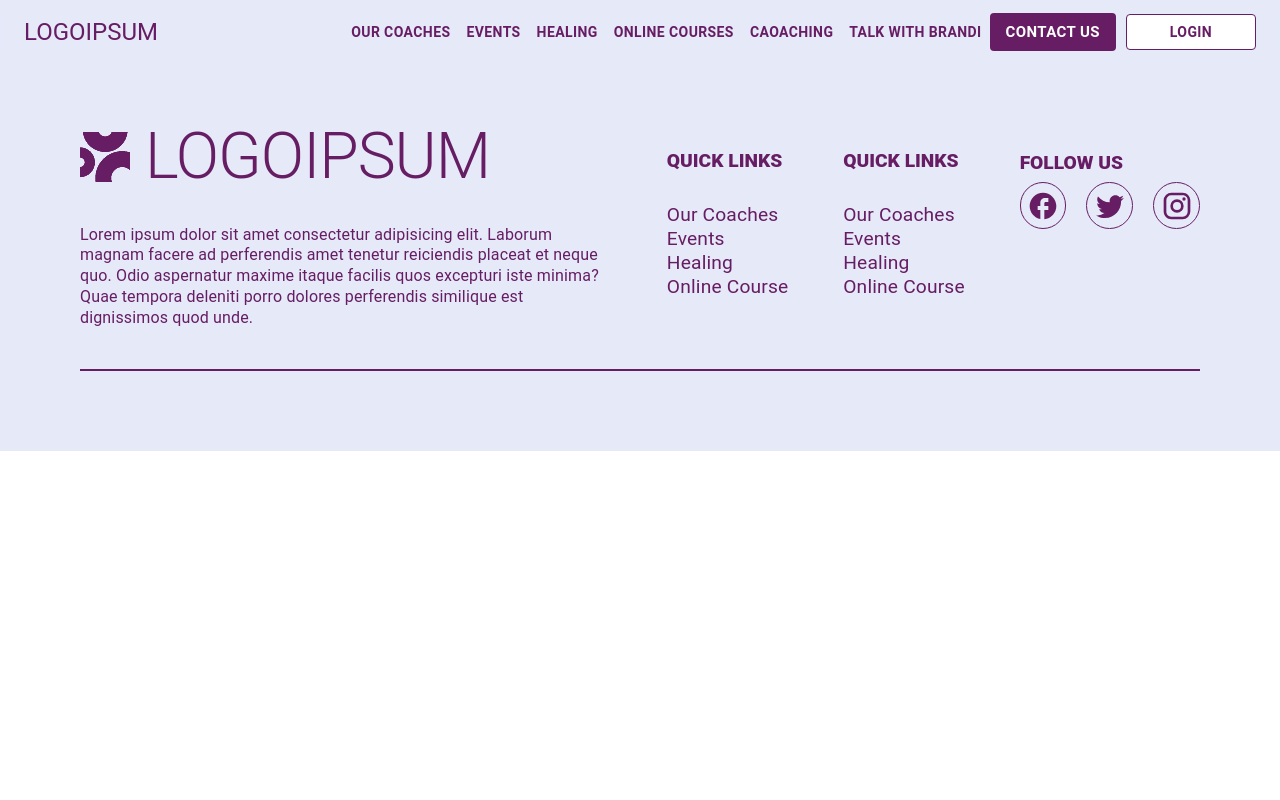
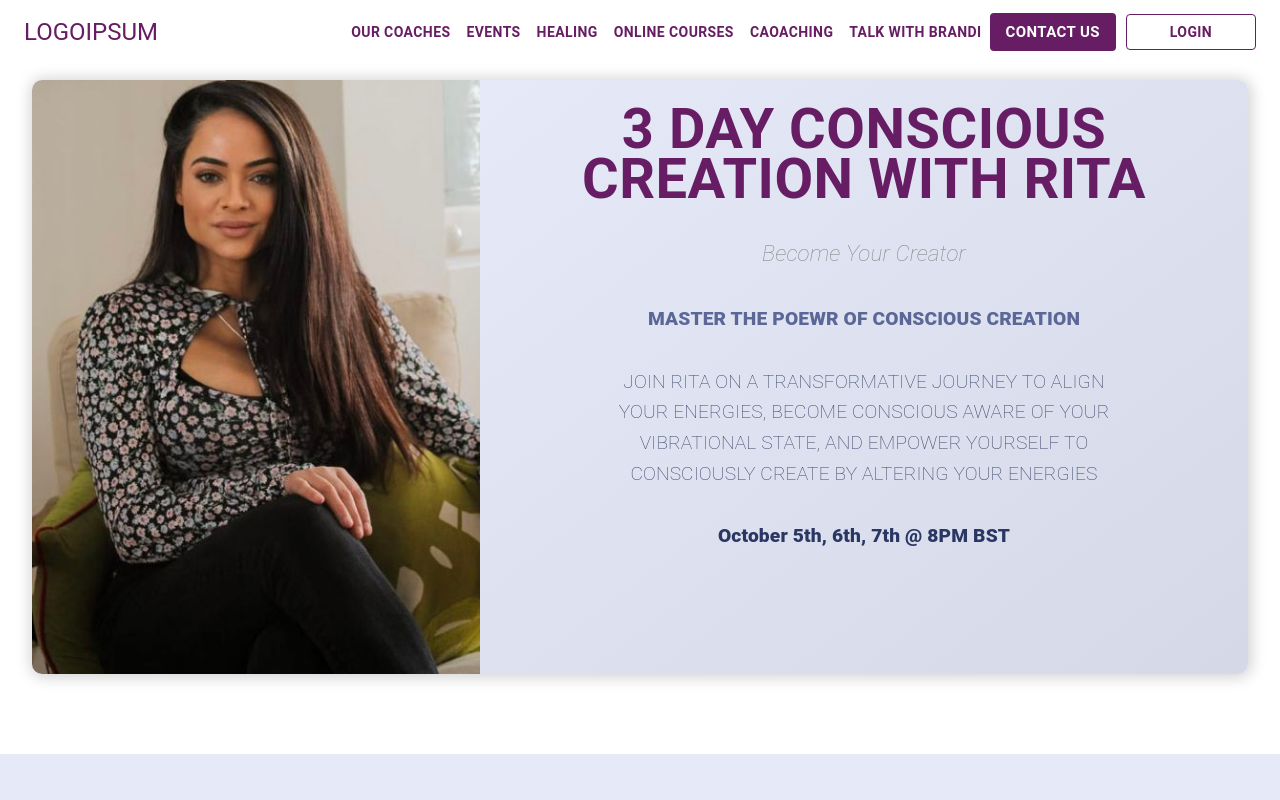
Before and after one commit to bonzark/coaching, a React (Vite) app in the folder client/: page /events in a window 1280 px wide. Before the commit this address led to /not-found. Shown: the top 800 px of the page. Built offline with nearby package versions, Linux system fonts and the light colour scheme.

Commit message:
Event page added

```diff
--- /dev/null
+++ b/client/src/components/eventTemplate.jsx
@@ -0,0 +1,58 @@
+import { Box, Typography } from "@mui/material";
+import { Fragment } from "react";
+import "./styles.css";
+
+const EventTemplate = ({ image, children }) => {
+  return (
+    <Box
+      sx={{
+        margin: { xs: "5rem 1rem", sm: "5rem 2rem" },
+        boxShadow: "1px 1px 15px 2px #00000030",
+        display: "flex",
+        flexDirection: { xs: "column", md: "row" },
+        borderRadius: "10px",
+        overflow: "hidden",
+      }}
+    >
+      <Box
+        sx={{
+          width: { xs: "100%", md: "40%" },
+          maxHeight: { xs: "700px", md: "" },
+          display: "flex",
+          overflow: "hidden",
+        }}
+      >
+        <img src={image} alt="poster" className="event-template-poster" />
+      </Box>
+      <Box
+        sx={{
+          padding: {
+            xs: "1.5rem",
+            sm: "1.5rem 3rem",
+            md: "1.5rem",
+            lg: "1.5rem 3rem",
+          },
+          width: { xs: "auto", md: "60%" },
+          background: "linear-gradient(to bottom right, #e5e9f8, #d4d8e7)",
+        }}
+      >
+        <Typography
+          varient="h1"
+          sx={{
+            fontSize: { xs: "2rem", sm: "3rem", md: "2.5rem", lg: "3.5rem" },
+            lineHeight: { xs: "30px", sm: "45px", md: "40px", lg: "50px" },
+            fontWeight: 600,
+            textAlign: "center",
+            marginBottom: { xs: "1rem", md: "2rem" },
+            color: "#671d63",
+          }}
+        >
+          3 DAY CONSCIOUS CREATION WITH RITA
+        </Typography>
+        <Fragment>{children}</Fragment>
+      </Box>
+    </Box>
+  );
+};
+
+export default EventTemplate;
--- /dev/null
+++ b/client/src/components/styles.css
@@ -0,0 +1,11 @@
+.event-template-poster {
+  width: 100%;
+  height: 100%;
+  transition: all 300ms linear;
+  object-fit: cover;
+  object-position: top;
+}
+
+.event-template-poster:hover {
+  transform: scale(1.1) rotate(-2deg);
+}
--- a/client/src/layout/navbar/index.jsx
+++ b/client/src/layout/navbar/index.jsx
@@ -27,7 +27,7 @@ const Navbar = () => {
     },
     {
       name: "Events",
-      link: "/",
+      link: "/events",
     },
     {
       name: "Healing",
--- /dev/null
+++ b/client/src/pages/event/event.jsx
@@ -0,0 +1,97 @@
+import { Box, Link, Typography } from "@mui/material";
+import EventTemplate from "../../components/eventTemplate";
+
+const Event = () => {
+  return (
+    <Box sx={{ maxWidth: "1500px", margin: "0 auto" }}>
+      <EventTemplate image="./Coach2.jpg">
+        <Box>
+          <Typography
+            variant="h6"
+            sx={{
+              display: "block",
+              fontSize: {
+                xs: "0.9rem",
+                sm: "1.2rem",
+                md: "1rem",
+                lg: "1.4rem",
+              },
+              fontWeight: 100,
+              textAlign: "center",
+              color: "#888",
+              fontStyle: "italic",
+              marginBottom: { xs: "1rem", md: "2rem" },
+            }}
+          >
+            Become Your Creator
+          </Typography>
+          <Typography
+            variant="h6"
+            sx={{
+              display: "block",
+              fontSize: {
+                xs: "1rem",
+                sm: "1.2rem",
+                md: "1.1rem",
+                lg: "1.2rem",
+              },
+              fontWeight: 800,
+              textAlign: "center",
+              color: "#5b6897",
+              marginBottom: { xs: "1rem", md: "2rem" },
+            }}
+          >
+            MASTER THE POEWR OF CONSCIOUS CREATION
+          </Typography>
+          <Typography
+            variant="h6"
+            sx={{
+              display: "block",
+              fontSize: {
+                xs: "1rem",
+                sm: "1.2rem",
+                md: "1.1rem",
+                lg: "1.2rem",
+              },
+              fontWeight: 100,
+              textAlign: "center",
+              color: "#364064",
+              margin: "0 auto",
+              marginBottom: { xs: "1rem", md: "2rem" },
+              maxWidth: "500px",
+            }}
+          >
+            JOIN RITA ON A TRANSFORMATIVE JOURNEY TO ALIGN YOUR ENERGIES, BECOME
+            CONSCIOUS AWARE OF YOUR VIBRATIONAL STATE, AND EMPOWER YOURSELF TO
+            CONSCIOUSLY CREATE BY ALTERING YOUR ENERGIES
+          </Typography>
+          <Link href="/" sx={{ textDecoration: "none" }}>
+            <Typography
+              variant="h6"
+              sx={{
+                display: "block",
+                fontSize: {
+                  xs: "1rem",
+                  sm: "1.2rem",
+                  md: "1.1rem",
+                  lg: "1.2rem",
+                },
+                fontWeight: 900,
+                textAlign: "center",
+                color: "#2a3763",
+                transition: "all 250ms linear",
+                "&:hover": {
+                  textShadow: "0 0 15px #2a376344",
+                },
+              }}
+            >
+              October 5th, 6th, 7th @ 8PM BST
+            </Typography>
+          </Link>
+        </Box>
+      </EventTemplate>
+    </Box>
+  );
+};
+
+export default Event;
--- a/client/src/routes/index.jsx
+++ b/client/src/routes/index.jsx
@@ -11,6 +11,7 @@ import Home from "../pages/home/home";
 import Navbar from "../layout/navbar";
 import Footer from "../layout/footer";
 import OnlineCourses from "../pages/onlineCourses/onlineCourses";
+import Event from "../pages/event/event";
 
 const Routers = () => {
   return (
@@ -19,6 +20,7 @@ const Routers = () => {
       <Routes>
         <Route exact path="/" element={<Home />} />
         <Route exact path="/online-courses" element={<OnlineCourses />} />
+        <Route exact path="/events" element={<Event />} />
         <Route element={<PrivateRoute />}>
           <Route exact path="/dashboard" element={<Dashboard />} />
         </Route>
```
